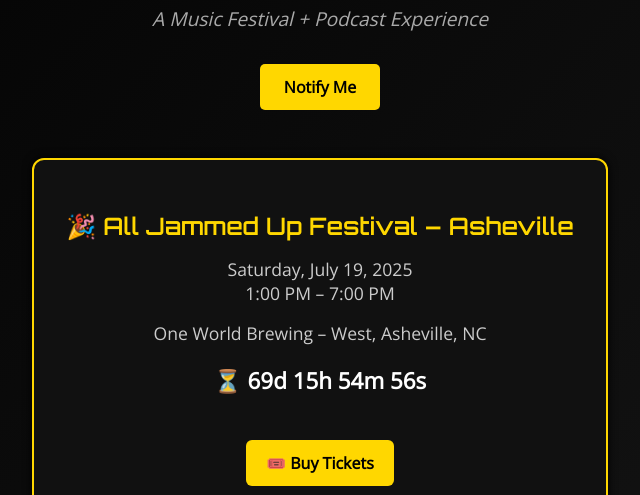
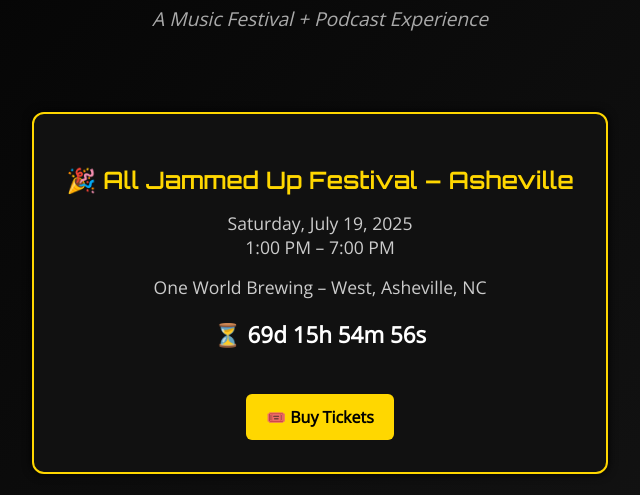
Before and after one commit to jonasnatividad/alljammedup.live, a plain HTML site: page index.html in a window 1280 px wide. Shown: the part 305-800 px from the top of the page, without its empty margins (320-960 px from the left). Drawn offline with nearby package versions, Linux system fonts and the light colour scheme.

Commit message:
Removed notify button, nothing to link to right now

```diff
--- a/index.html
+++ b/index.html
@@ -41,22 +41,6 @@
       color: #aaa;
       margin-bottom: 2rem;
       font-style: italic;
-    }
-
-    .button {
-      background: #ffd700;
-      color: #000;
-      padding: 0.75rem 1.5rem;
-      font-size: 1rem;
-      border: none;
-      border-radius: 5px;
-      font-weight: bold;
-      text-decoration: none;
-      transition: background 0.3s ease;
-    }
-
-    .button:hover {
-      background: #e6c200;
     }
 
     .festival {
@@ -146,7 +130,6 @@
   <img class="logo" src="logo.png" alt="All Jammed Up Logo" />
   <h1>ALL JAMMED UP</h1>
   <div class="tagline">A Music Festival + Podcast Experience</div>
-  <a href="#" class="button">Notify Me</a>
 
   <section class="festival">
     <h2>🎉 All Jammed Up Festival – Asheville</h2>
```
